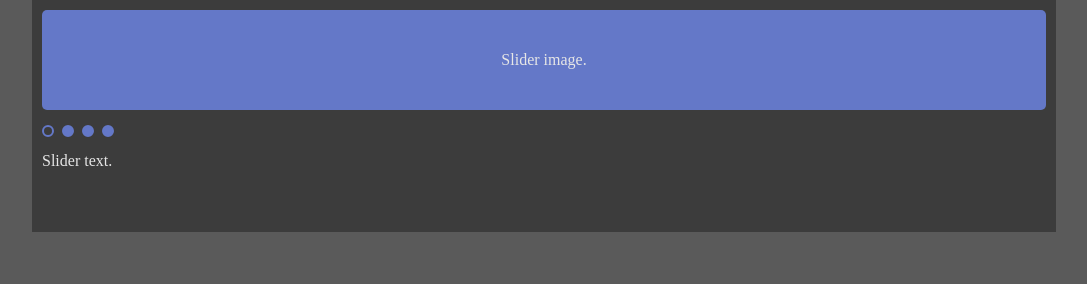
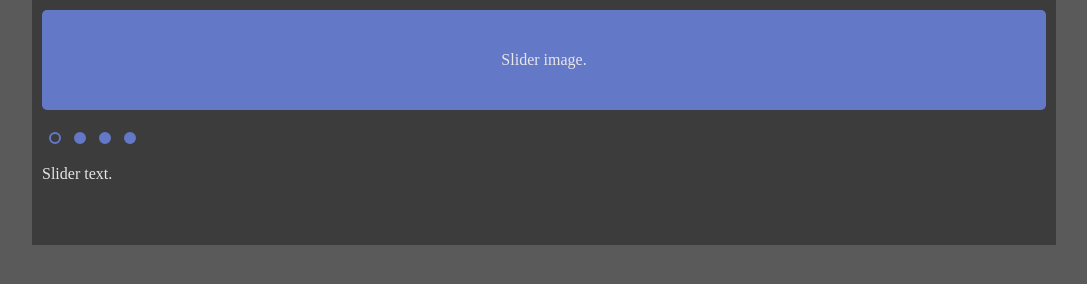
Before and after one commit to pdlmn/cssMemSlider, a plain HTML site: page cssMemSlider/index.html in a window 1280 px wide. Shown: the whole page, without its empty margins (96-1183 px from the left). Drawn offline with Linux system fonts and the light colour scheme.

Commit message:
feat: add area for radio button (Wed, May 11, 2022 20:28:55 PM)

```diff
--- a/cssMemSlider/styles/style.css
+++ b/cssMemSlider/styles/style.css
@@ -46,7 +46,6 @@ body {
 
 .slider__bullets {
   display: flex;
-  gap: 0.8rem;
 }
 
 .slider__bullet {
@@ -61,6 +60,17 @@ body {
   transition: 0.2s;
 }
 
+.slider__radio-area {
+  width: 2.5rem;
+  height: 2.5rem;
+
+  display: flex;
+  justify-content: center;
+  align-items: center;
+
+  cursor: pointer;
+}
+
 .slider__radio:checked + .slider__radio-area > .slider__bullet {
   background-color: transparent;
 }
@@ -70,8 +80,7 @@ body {
 }
 
 @media (hover: hover) {
-  .slider__bullet:hover {
-    cursor: pointer;
+  .slider__radio-area:hover > .slider__bullet {
     background-color: var(--text-color);
     border: 0.2rem solid var(--text-color);
   }
```
